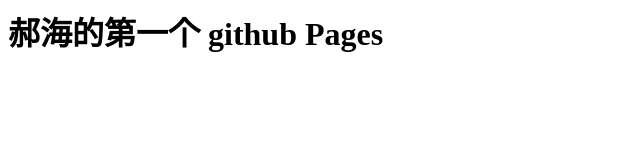
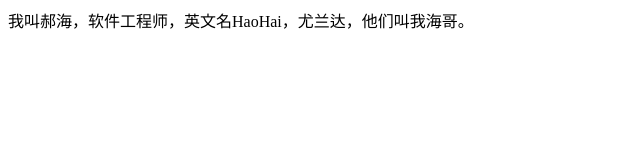
Before and after one commit to 18098168100/18098168100.github.io, a plain HTML site: page index.html in a window 1280 px wide. Shown: the whole page, without its empty margins (0-640 px from the left). Drawn offline with Linux system fonts and the light colour scheme.

Commit message:
修改主页

```diff
--- a/index.html
+++ b/index.html
@@ -1 +1,9 @@
-<html><body><h1>郝海的第一个 github Pages</h1></body></html>
+<html>
+<head>
+    <meta http-equiv="content-type" content="text/html;charset=utf-8"/>
+    <title>郝海</title>
+</head>
+<body>
+我叫郝海，软件工程师，英文名HaoHai，尤兰达，他们叫我海哥。
+</body>
+</html>
```
